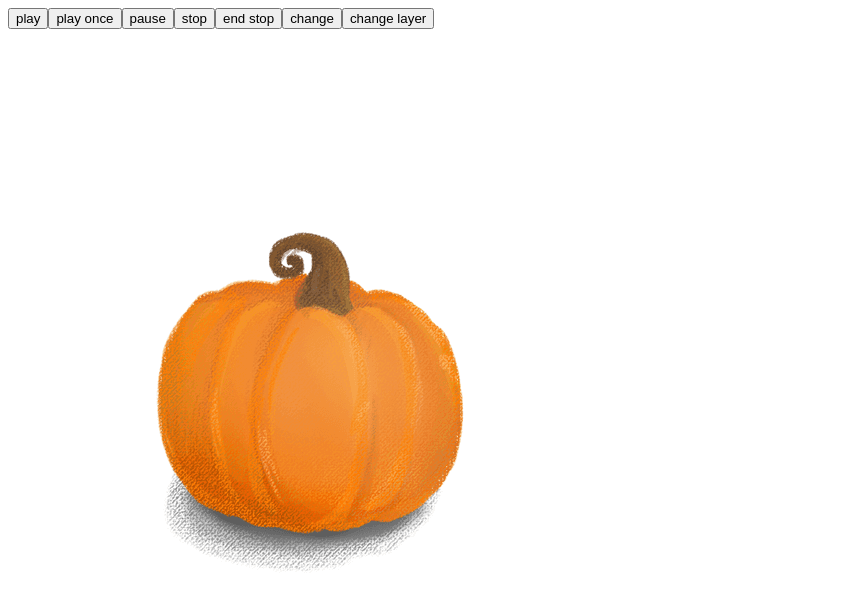
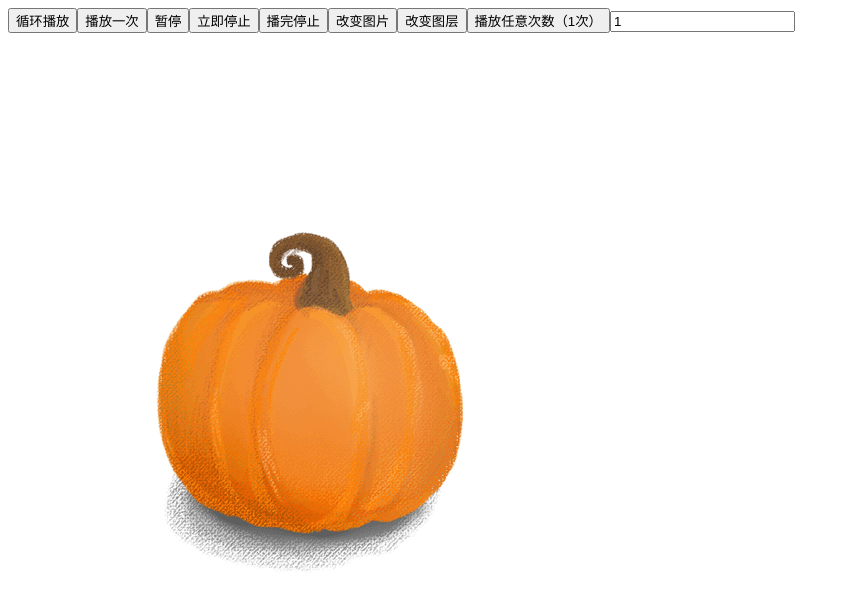
Before and after one commit to hoc2019/easyfa, a React app: page / in a window 1280 px wide. Shown: the top 610 px of the page, without its empty margins (0-850 px from the left). Built offline with nearby package versions, Linux system fonts and the light colour scheme; the HTML template or start-up script is replaced by a standard one.

Commit message:
基本完成

```diff
--- a/example/app.tsx
+++ b/example/app.tsx
@@ -5,21 +5,27 @@ import Easyfa from '../src/index';
 import apngPic1 from './apic1.png';
 import apngPic2 from './apic2.png';
 
-const imgList = [[apngPic1, apngPic2], [apngPic2, apngPic1]];
+const imgList = [[apngPic1], [apngPic2, apngPic1]];
 
 interface AppState {
     imgList: any[];
     showIndex: number;
+    roundNum: number;
 }
 
 class App extends React.Component {
     apngcom: Easyfa = null;
     state: AppState = {
         imgList,
-        showIndex: 0
+        showIndex: 0,
+        roundNum: 1
     };
     apngPlay = () => {
         this.apngcom.play();
+    };
+    apngRoundPlay = () => {
+        const { roundNum } = this.state;
+        this.apngcom.play(roundNum);
     };
     apngPlayOne = () => {
         this.apngcom.one();
@@ -35,11 +41,12 @@ class App extends React.Component {
     };
     changeImg = () => {
         let { showIndex, imgList } = this.state;
-        if (showIndex >= imgList[showIndex].length - 1) {
+        if (showIndex >= imgList.length - 1) {
             showIndex = 0;
         } else {
             showIndex += 1;
         }
+        console.log(showIndex);
         this.setState({
             showIndex
         });
@@ -51,13 +58,22 @@ class App extends React.Component {
         console.log('动图加载完成');
     };
     handleLoopStart = () => {
-        console.log('第一帧');
+        console.log('动画播放到第一帧');
     };
     handleLoopEnd = () => {
-        console.log('最后一帧');
+        console.log('动画播放到最后一帧');
+    };
+    handleEnd = () => {
+        console.log('动画结束');
+    };
+    handleChangeRoundNum = (e: React.ChangeEvent<HTMLInputElement>) => {
+        const num = e.target.value;
+        this.setState({
+            roundNum: num
+        });
     };
     render() {
-        const { imgList, showIndex } = this.state;
+        const { imgList, showIndex, roundNum } = this.state;
         return (
             <div>
                 <div className="control-box">
@@ -67,18 +83,29 @@ class App extends React.Component {
                         src={imgList[showIndex]}
                         rate={1}
                         onLoad={this.handleLoad}
+                        onEnd={this.handleEnd}
                         onLoopStart={this.handleLoopStart}
                         onLoopEnd={this.handleLoopEnd}
                         autoPlay={false}
                     />
                     <div className="btn-box">
-                        <button onClick={this.apngPlay}>play</button>
-                        <button onClick={this.apngPlayOne}>play once</button>
-                        <button onClick={this.apngPause}>pause</button>
-                        <button onClick={this.apngStop}>stop</button>
-                        <button onClick={this.apngEndStop}>end stop</button>
-                        <button onClick={this.changeImg}>change</button>
-                        <button onClick={this.changeLayer}>change layer</button>
+                        <button onClick={this.apngPlay}>循环播放</button>
+                        <button onClick={this.apngPlayOne}>播放一次</button>
+                        <button onClick={this.apngPause}>暂停</button>
+                        <button onClick={this.apngStop}>立即停止</button>
+                        <button onClick={this.apngEndStop}>播完停止</button>
+                        <button onClick={this.changeImg}>改变图片</button>
+                        <button onClick={this.changeLayer}>改变图层</button>
+                        <button onClick={this.apngRoundPlay}>
+                            播放任意次数（{roundNum}次）
+                        </button>
+                        <label htmlFor="roundInput" />
+                        <input
+                            id="roundInput"
+                            type="number"
+                            onChange={this.handleChangeRoundNum}
+                            value={roundNum}
+                        />
                     </div>
                 </div>
             </div>
--- a/src/apngjs/player.ts
+++ b/src/apngjs/player.ts
@@ -9,10 +9,11 @@ export default class extends EventEmitter {
     _prevFrame: Frame;
     _prevFrameData: ImageData;
     _currentFrameNumber = 0;
-    _ended = false;
-    _paused = true;
-    _numPlays = 0;
-    _requestTimer: number = 0;
+    _ended = false; //结束
+    _paused = true; //暂停
+    _numPlays = 0; //真实播放次数
+    _requestTimer = 0;
+    _playRound = -1; //设定播放次数
     hasPerformance: boolean;
 
     /**
@@ -60,14 +61,15 @@ export default class extends EventEmitter {
         if (this._currentFrameNumber === this._apng.frames.length - 1) {
             this.emit('loopEnd'); //动画最后一帧消息
             this._numPlays++;
-            if (
-                this._apng.numPlays !== 0 &&
-                this._numPlays >= this._apng.numPlays
-            ) {
-                this.emit('end');
-                this._ended = true;
-                this._paused = true;
-            }
+            //根据image图片动画播放次数控制
+            // if (
+            //     this._apng.numPlays !== 0 &&
+            //     this._numPlays >= this._apng.numPlays
+            // ) {
+            //     this.emit('end');
+            //     this._ended = true;
+            //     this._paused = true;
+            // }
         }
 
         if (this._prevFrame && this._prevFrame.disposeOp == 1) {
@@ -118,22 +120,25 @@ export default class extends EventEmitter {
         return this._ended;
     }
 
-    play() {
-        this.playFrame();
+    play(round?: number) {
+        if (round < 1) return;
+        this.playFrame(round);
     }
 
     one() {
-        this.playFrame(true);
+        this.playFrame(1);
     }
 
-    playFrame(playOnce: boolean = false) {
-        if (playOnce || this._ended) {
+    playFrame(round = Infinity) {
+        if (!this._paused) return;
+        if (round !== this._playRound || this._ended) {
             this.stop();
         }
         this._numPlays === 0 &&
             this._currentFrameNumber === 0 &&
             this.emit('loopStart'); //动画第一帧消息
         this.emit('play');
+        this._playRound = round;
         this._delayStop = false;
         this._paused = false;
         let performance = this.hasPerformance ? window.performance : Date; // supports ios8 Safari
@@ -148,9 +153,11 @@ export default class extends EventEmitter {
             if (_now >= nextRenderTime) {
                 do {
                     if (
-                        (playOnce || this._delayStop) &&
+                        (this._numPlays >= this._playRound ||
+                            this._delayStop) &&
                         (this._ended || this._currentFrameNumber === length - 1)
                     ) {
+                        this.emit('end'); //非手动播放结束
                         this.stop(true);
                         return;
                     }
--- a/src/index.tsx
+++ b/src/index.tsx
@@ -25,6 +25,7 @@ interface EasyfaProps {
     style?: {};
     className?: '';
     onLoad?: Function;
+    onEnd?: Function;
     onLoopStart?: Function;
     onLoopEnd?: Function;
 }
@@ -101,16 +102,19 @@ class Easyfa extends React.Component<EasyfaProps, EasyfaState> {
         );
     };
     changeLayer = (layerIndex: number) => {
+        if (!this.playerList[layerIndex]) return;
         this.setState({
             showLayer: layerIndex
         });
         this.player = this.playerList[layerIndex];
     };
-    play = () => {
+    play = (round?: number) => {
         if (!this.player) return;
-        if (!this.player.paused) return;
-        this.player.play();
+        this.player.play(round);
         this.isPlay = true;
+    };
+    one = () => {
+        this.play(1);
     };
     pause = () => {
         if (!this.player) return;
@@ -122,14 +126,11 @@ class Easyfa extends React.Component<EasyfaProps, EasyfaState> {
         this.player.stop();
         this.isPlay = false;
     };
-    one = () => {
-        this.player.one();
-    };
     end = () => {
         this.player.end();
     };
     getImgData = () => {
-        const { onLoad, onLoopStart, onLoopEnd } = this.props;
+        const { onLoad, onLoopStart, onLoopEnd, onEnd } = this.props;
         const { rate, src, autoPlay, showLayer } = this.state;
         const p = src.map(async (item, index) => {
             const data = await getImgBuffer(item);
@@ -152,9 +153,11 @@ class Easyfa extends React.Component<EasyfaProps, EasyfaState> {
             this.playerList[index].playbackRate = rate;
             if (autoPlay) {
                 this.playerList[index].play();
+            }
+            this.playerList[index].on('play', () => {
                 this.isPlay = true;
-            }
-            this.playerList[index].on('end', () => {
+            });
+            this.playerList[index].on('stop', () => {
                 this.isPlay = false;
             });
             this.playerList[index].on('loopStart', () => {
@@ -162,6 +165,9 @@ class Easyfa extends React.Component<EasyfaProps, EasyfaState> {
             });
             this.playerList[index].on('loopEnd', () => {
                 onLoopEnd && onLoopEnd();
+            });
+            this.playerList[index].on('end', () => {
+                onEnd && onEnd();
             });
         });
         Promise.all(p).then(() => {
```
